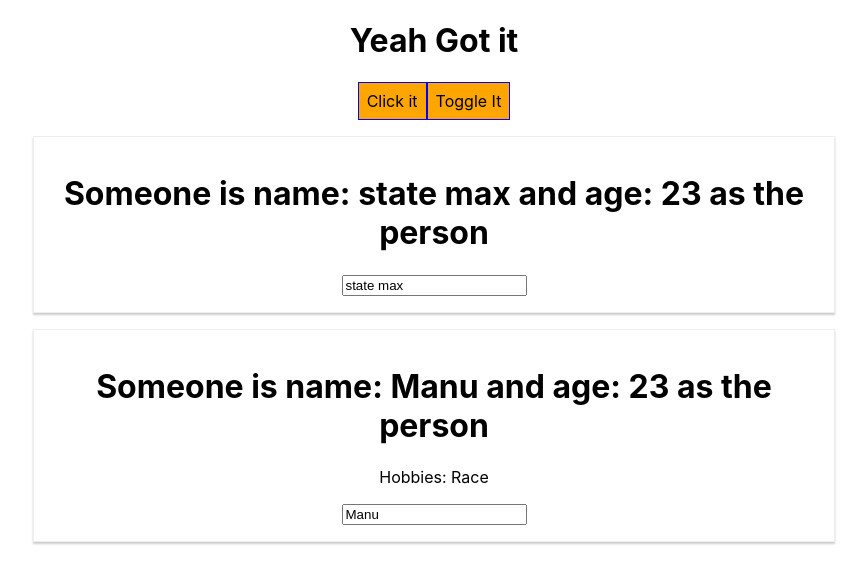
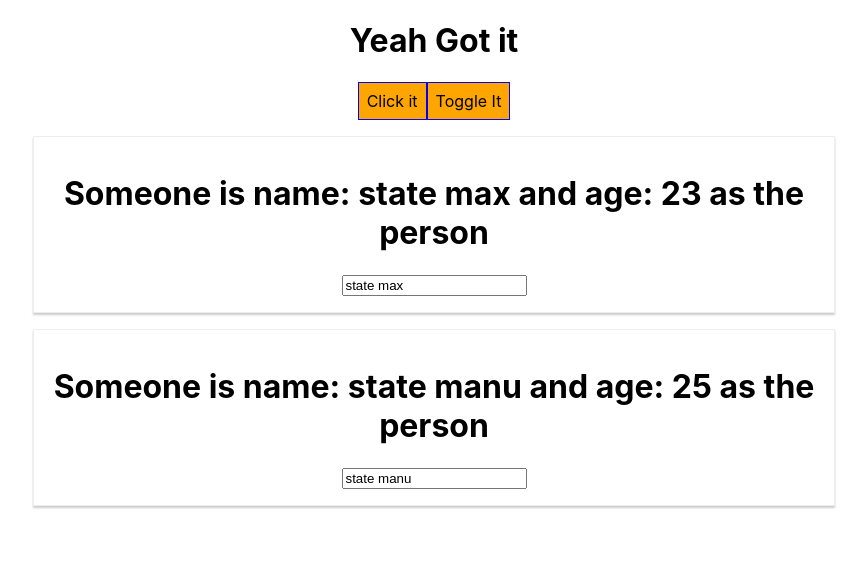
Before and after one commit to vishnuudt/React, a React (Create React App) app: page / in a window 1280 px wide. Both pictures are taken after a click on the button "Toggle It". Shown: the top 584 px of the page, without its empty margins (206-1073 px from the left). Built offline with nearby package versions, Linux system fonts and the light colour scheme.

Commit message:
Flexible Lists

```diff
--- a/src/App.js
+++ b/src/App.js
@@ -8,7 +8,8 @@ class App extends Component {
   // and extending from component.
   state = {
     persons : [
-      {name : 'state max', age: '23'}
+      {id:"some", name : 'state max', age: '23'},
+      {id:"new", name : 'state manu', age: '25'}
     ],
     showPerson : false
   }
@@ -17,28 +18,36 @@ class App extends Component {
   clickItHandler = (newName) => {
     console.log(newName);
     // this.state.persons[0].name = "Changed it"; //BAD IDEA to change state
+
+    const newPersons = [...this.state.persons];
+    newPersons[0].name = "updated";
     this.setState({
-      persons: [
-        {name: newName, age: '23'}
-      ]
+      persons: newPersons
     });
 
     // verify that react does listen for changes to state or props
     setTimeout(() => {
+      const newPersons = [...this.state.persons];
+      newPersons[0].name = "time out it";
       this.setState({
-        persons: [
-          {name: 'time out changed it again', age: '23'}
-        ]
+        persons: newPersons
       });
     }, 2000);
   }
 
 
-  nameChangeHandler = (event) => {
+  nameChangeHandler = (event, id) => {
+    const personIndex = this.state.persons.findIndex((p) => {return p.id === id});
+    const person = this.state.persons[personIndex];
+    const personClone = {
+      ...person
+    };
+    personClone.name = event.target.value;
+    const personsArr = [...this.state.persons];
+    personsArr[personIndex] = personClone;
+
     this.setState({
-      persons: [
-        {name: event.target.value, age: '23'}
-      ]
+      persons: personsArr
     });
   }
 
@@ -63,11 +72,15 @@ class App extends Component {
     if (this.state.showPerson === true){
       persons = (
         <div>
-          <Person name={this.state.persons[0].name}
-          age={this.state.persons[0].age}
-          click={this.clickItHandler.bind(this, 'yeah new name')}
-          nameChange={this.nameChangeHandler}/>
-          <Person name="Manu" age="23"> Hobbies: Race </Person>
+          {
+            this.state.persons.map((person, index) => {
+              return <Person name={person.name}
+                      age={person.age}
+                      click={this.clickItHandler.bind(this, 'yeah new name')}
+                      nameChange={(event) => this.nameChangeHandler(event, person.id)}
+                      key = {person.id} />
+            })
+          }
         </div>
       );
     }
```
